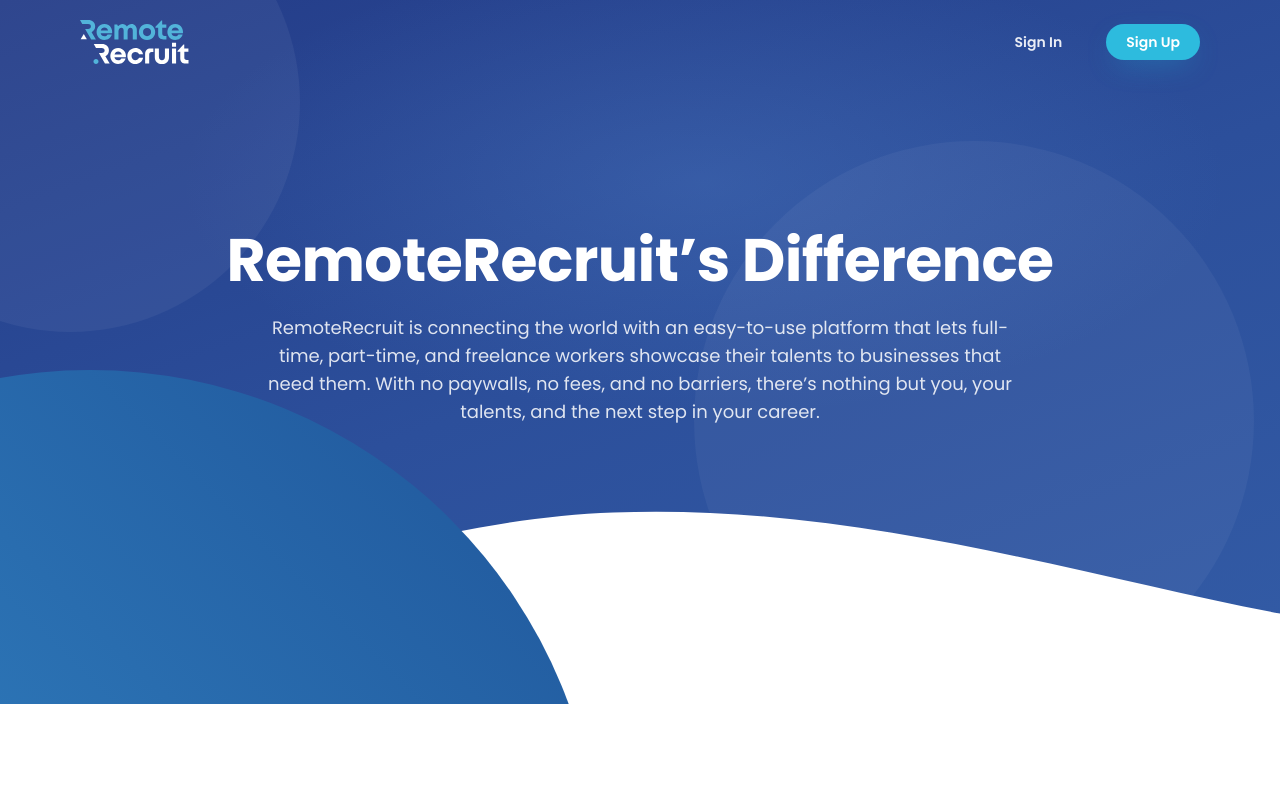
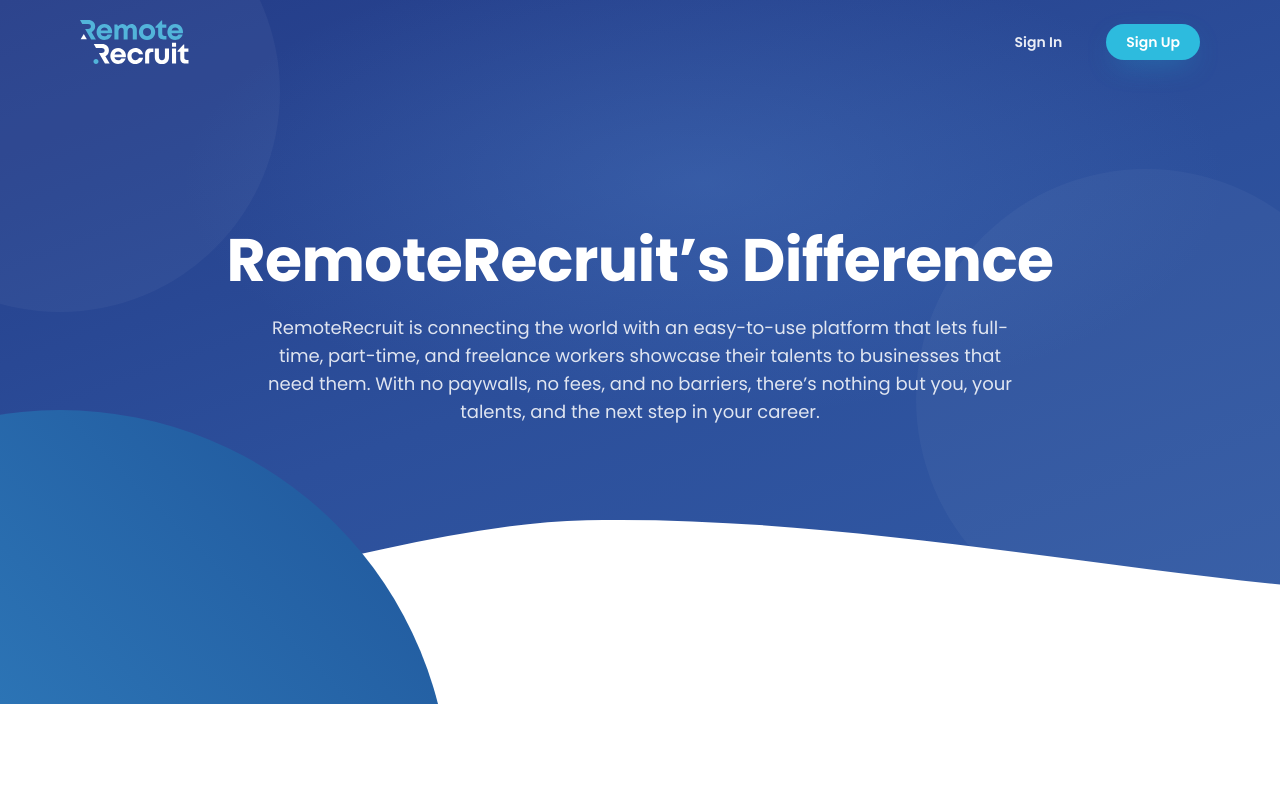
Before and after one commit to Shahin-Sheikh/RemoteRecruit-Home-Page-FrontEnd, a React (Vite) app: page / in a window 1280 px wide. Shown: the top 800 px of the page. Built offline with nearby package versions, Linux system fonts and the light colour scheme.

Commit message:
Rebalance hero bottom: generous wave hump, corner circle, subtle discs
- White wave reshaped to a rounded generous hump (was reading as a thin swoosh)
- Bottom-left blue circle reduced to a corner accent (arc reaches ~30% width)
- Faint discs made subtler so they don't compete with the wave

```diff
--- a/src/components/sections/Hero.jsx
+++ b/src/components/sections/Hero.jsx
@@ -17,9 +17,9 @@
 export default function Hero() {
   return (
     <section id="top" className="relative overflow-hidden" style={heroBackground}>
-      {/* Faint decorative discs */}
-      <span className="pointer-events-none absolute -left-40 -top-32 h-[460px] w-[460px] rounded-full bg-white/[0.05]" aria-hidden="true" />
-      <span className="pointer-events-none absolute right-[2%] top-[20%] h-[560px] w-[560px] rounded-full bg-white/[0.045]" aria-hidden="true" />
+      {/* Faint decorative discs (subtle, so they don't compete with the wave) */}
+      <span className="pointer-events-none absolute -left-40 -top-32 h-[440px] w-[440px] rounded-full bg-white/[0.04]" aria-hidden="true" />
+      <span className="pointer-events-none absolute -right-24 top-[24%] h-[460px] w-[460px] rounded-full bg-white/[0.035]" aria-hidden="true" />
 
       <Container className="relative z-10 flex min-h-[600px] flex-col items-center justify-center pb-36 pt-32 text-center sm:min-h-[680px] sm:pb-48 sm:pt-36 lg:min-h-[704px]">
         <SectionReveal immediate>
@@ -48,7 +48,7 @@
       >
         <path
           fill="#ffffff"
-          d="M0 216V128C200 124 470 24 690 18C960 8 1230 86 1440 122V216H0Z"
+          d="M0 216V120C240 116 460 30 660 26C920 21 1200 70 1440 92V216H0Z"
         />
       </svg>
 
@@ -56,7 +56,7 @@
           forms the whole left half of the bottom curve (matches Figma). Large
           on desktop, modest on mobile. */}
       <span
-        className="pointer-events-none absolute -bottom-40 -left-40 h-[440px] w-[440px] rounded-full bg-gradient-to-bl from-[#1f5499] to-[#3a97d4] lg:-bottom-[686px] lg:-left-[420px] lg:h-[1020px] lg:w-[1020px]"
+        className="pointer-events-none absolute -bottom-32 -left-32 h-[380px] w-[380px] rounded-full bg-gradient-to-bl from-[#1f5499] to-[#3a97d4] lg:-bottom-[486px] lg:-left-[330px] lg:h-[780px] lg:w-[780px]"
         aria-hidden="true"
       />
     </section>
```
